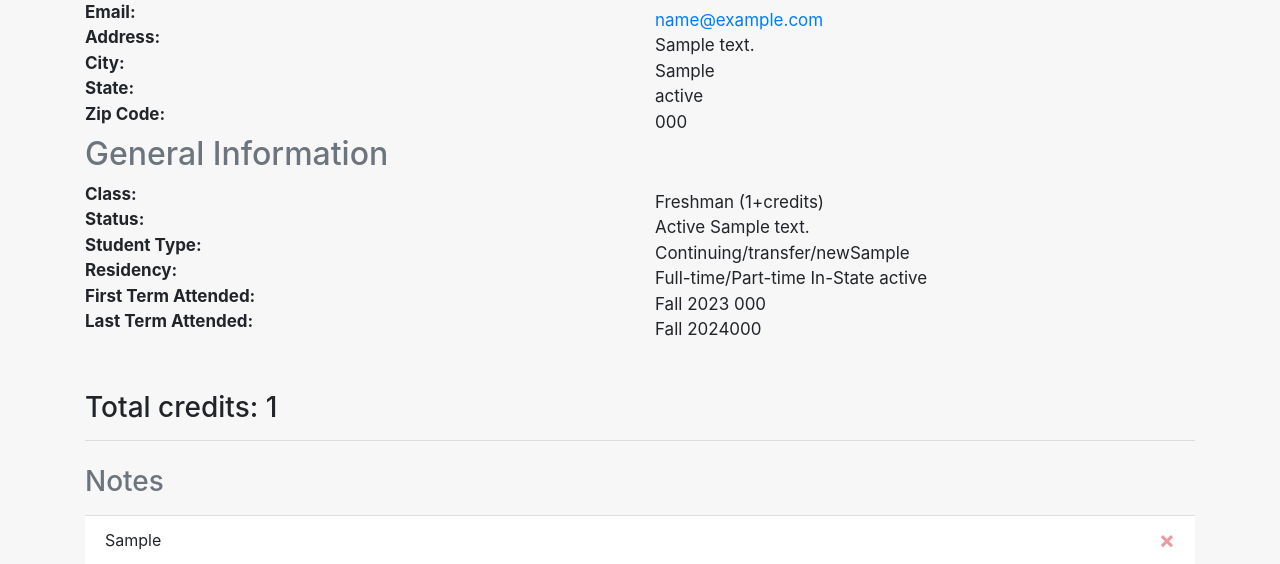
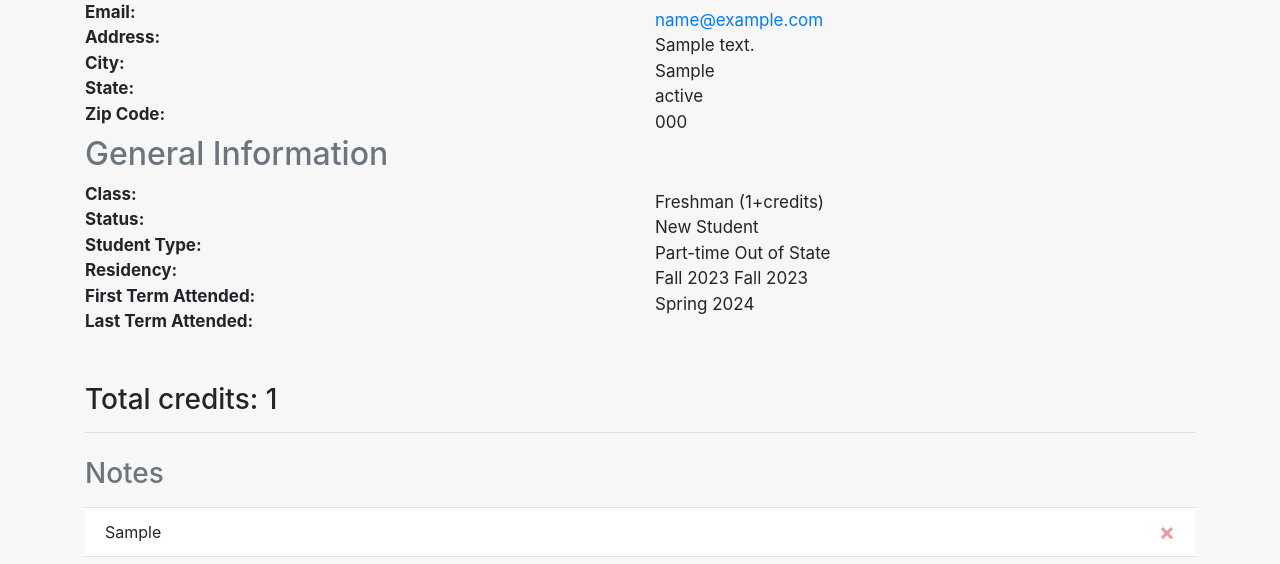
Before and after one commit to wilkensoncode/studentapp, a Flask app: page /profile in a window 1280 px wide. Shown: the part 281-845 px from the top of the page. Run offline with Flask 3, Linux system fonts and the light colour scheme; a user stored in the database is signed in; tables that the repository leaves empty hold one stand-in row (values such as "Sample post"); some libraries are stand-ins or nearby versions.

Commit message:
update tamplate model view

```diff
--- a/website/models.py
+++ b/website/models.py
@@ -58,6 +58,12 @@ class GeneralInformation(db.Model):
     last_term = db.Column(db.String(250), nullable=False)
     user_id = db.Column(db.Integer, db.ForeignKey('user.id'))
 
+    # def status():
+    #     rand_num = random.randint(0, 1)
+    #     if rand_num == 0:
+    #         return "Inactive"
+    #     return "Active"
+
 
 class User(db.Model, UserMixin):
     id = db.Column(db.Integer, primary_key=True)
--- a/website/templates/profile.html
+++ b/website/templates/profile.html
@@ -68,11 +68,20 @@
                 <div> Freshman  ({{ count.value }}+credits) </div>
             {% endif %}
 
-            <div> Active {{user.address}} </div>
-            <div> Continuing/transfer/new{{user.city}}  </div>
-            <div> Full-time/Part-time In-State {{user.state}}  </div>
-            <div> Fall 2023 {{user.zip_code}} </div>
-            <div> Fall 2024{{user.zip_code}} </div>
+            {% if count.value >= 60 %}
+            <div>Transfer Student</div>
+            {% elif 25 < count.value < 60 %}
+            <div> Continuing Student</div>
+            {% else %}
+            <div> New Student</div>
+            {% endif %}
+            {% if not count.value <= 11 %}
+            <div> Full-time In-State </div>
+            {% else %}
+            <div> Part-time Out of State </div>
+            {% endif %}
+            <div> Fall 2023 Fall 2023 </div>
+            <div> Spring 2024 </div>
     </div>
 </div>
 
```
Also changed, not shown: website/views.py (+15 -0 lines).
